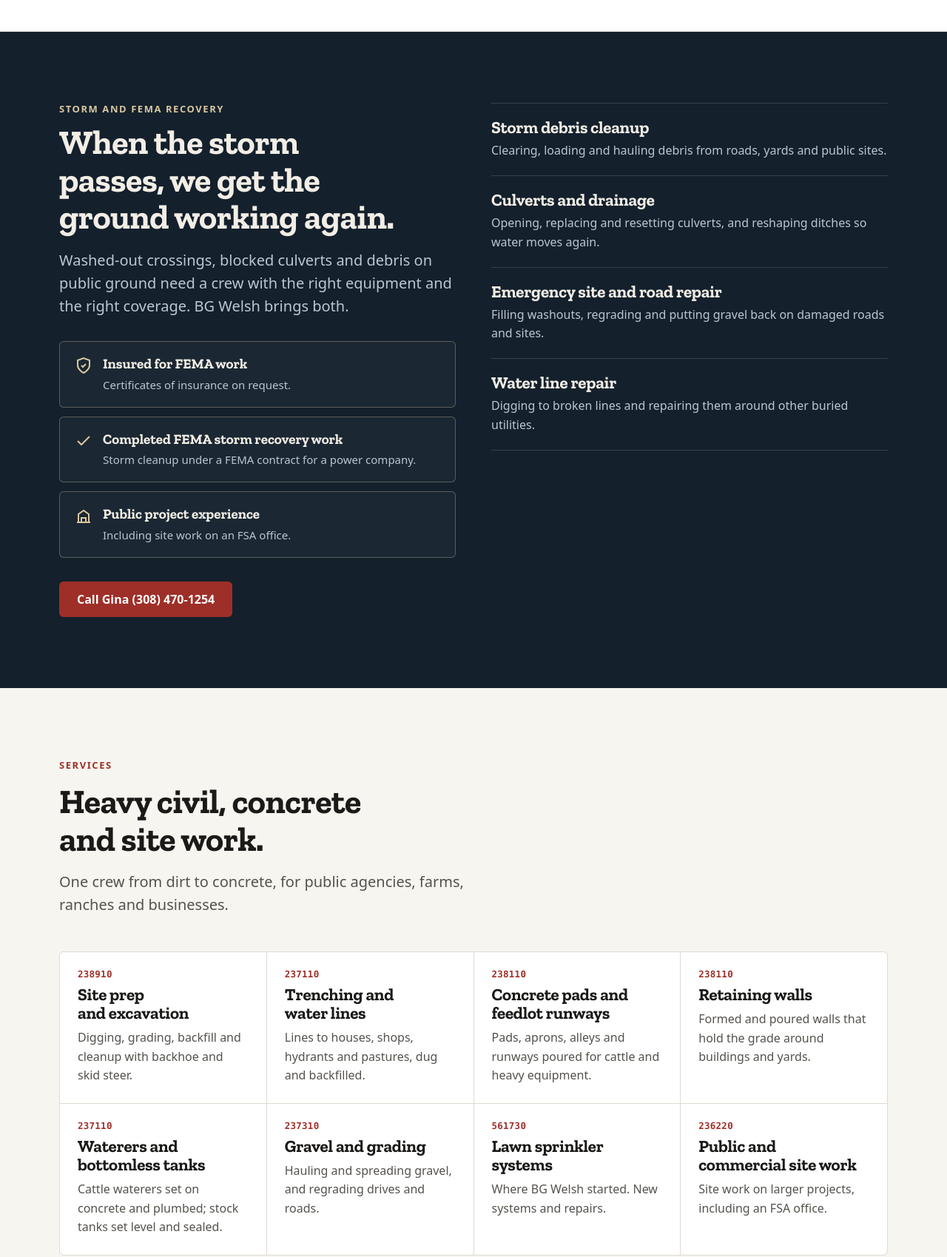
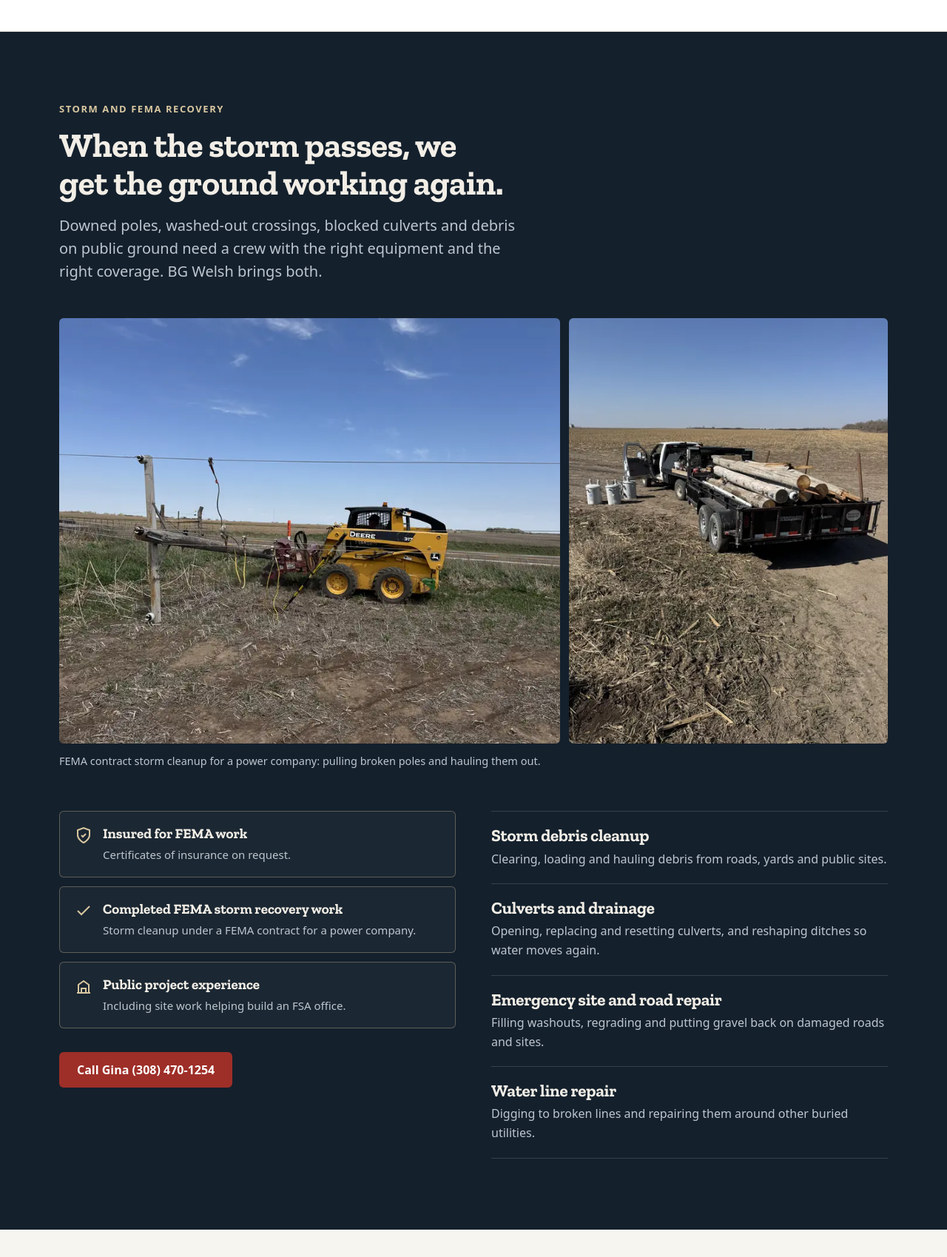
Before and after one commit to bonhamjd/bgwelsh, a plain HTML site: page index.html in a window 1280 px wide. Shown: the part 1360-3059 px from the top of the page at 74% size. Drawn offline with Linux system fonts and the light colour scheme.

Commit message:
Add FEMA storm cleanup and FSA office photos

```diff
--- a/index.html
+++ b/index.html
@@ -182,6 +182,15 @@ h3{font-size:clamp(20px,2vw,23px)}
 .caps p{color:var(--on-ink-2);font-size:16px}
 .storm .ctas{margin-top:var(--s4)}
 
+.storm-photos{margin-bottom:clamp(40px,5vw,56px)}
+.sp-grid{display:grid;gap:12px}
+.sp-grid img{width:100%;height:100%;object-fit:cover;border-radius:var(--r);background:#24323f}
+.sp-grid img:first-child{aspect-ratio:4/3}
+.sp-grid img:last-child{aspect-ratio:4/3;object-position:50% 45%}
+@media (min-width:900px){.sp-grid{grid-template-columns:1.57fr 1fr}.sp-grid img:last-child{aspect-ratio:auto}}
+.storm-photos figcaption{margin-top:12px;font-size:14.5px;color:var(--on-ink-2)}
+.storm .sec-head h2{color:var(--on-ink)}
+
 /* Services */
 .svcs{list-style:none;padding:0;display:grid;gap:1px;background:var(--line);border:1px solid var(--line);border-radius:var(--r);overflow:hidden;grid-template-columns:repeat(auto-fit,minmax(260px,1fr))}
 .svc{background:var(--white);padding:24px;display:grid;gap:8px;align-content:start}
@@ -191,7 +200,9 @@ h3{font-size:clamp(20px,2vw,23px)}
 /* Past performance */
 .pp{background:var(--white);border-block:1px solid var(--line)}
 .pp-gov{display:grid;gap:16px;grid-template-columns:repeat(auto-fit,minmax(280px,1fr));margin-bottom:var(--s5)}
-.pp-card{border:1px solid var(--line);border-left:4px solid var(--rust);border-radius:var(--r);padding:24px;background:var(--paper)}
+.pp-card{border:1px solid var(--line);border-top:4px solid var(--rust);border-radius:var(--r);padding:0 0 24px;background:var(--paper);overflow:hidden}
+.pp-card img{width:100%;aspect-ratio:16/10;object-fit:cover;margin-bottom:20px}
+.pp-card>:not(img){padding-inline:24px}
 .pp-card .eyebrow{font-size:12px}
 .pp-card h3{margin-top:10px}
 .pp-card p{color:var(--muted);margin-top:8px;font-size:16px}
@@ -336,15 +347,25 @@ footer{background:#0f1922;color:var(--on-ink-2);padding-block:32px;font-size:15p
 </section>
 
 <section class="storm" id="storm" aria-labelledby="storm-title">
- <div class="wrap storm-grid">
+ <div class="wrap">
+  <div class="sec-head">
+   <p class="eyebrow">Storm and FEMA recovery</p>
+   <h2 id="storm-title">When the storm passes, we get the ground working again.</h2>
+   <p class="lead">Downed poles, washed-out crossings, blocked culverts and debris on public ground need a crew with the right equipment and the right coverage. BG Welsh brings both.</p>
+  </div>
+  <figure class="storm-photos">
+   <div class="sp-grid">
+    <img src="img/fema-pole-skidsteer-960.webp" srcset="img/fema-pole-skidsteer-640.webp 640w, img/fema-pole-skidsteer-960.webp 960w" sizes="(min-width:900px) 690px, 100vw" width="960" height="720" loading="lazy" decoding="async" alt="Skid steer with an attachment working a broken wooden power pole along a fence line, with the power line overhead">
+    <img src="img/fema-pole-trailer-600.webp" srcset="img/fema-pole-trailer-480.webp 480w, img/fema-pole-trailer-600.webp 600w" sizes="(min-width:900px) 440px, 100vw" width="600" height="800" loading="lazy" decoding="async" alt="Pickup and flatbed trailer loaded with broken wooden power poles in a harvested field, with three pole transformers set on the ground beside the truck">
+   </div>
+   <figcaption>FEMA contract storm cleanup for a power company: pulling broken poles and hauling them out.</figcaption>
+  </figure>
+  <div class="storm-grid">
    <div>
-   <p class="eyebrow">Storm and FEMA recovery</p>
-   <h2 id="storm-title" style="margin-top:12px">When the storm passes, we get the ground working again.</h2>
-   <p class="lead" style="margin-top:16px">Washed-out crossings, blocked culverts and debris on public ground need a crew with the right equipment and the right coverage. BG Welsh brings both.</p>
-   <div class="badges">
+    <div class="badges" style="margin-top:0">
      <div class="badge"><svg viewBox="0 0 24 24" fill="none" stroke="currentColor" stroke-width="2" aria-hidden="true"><path d="M12 22s8-4 8-10V5l-8-3-8 3v7c0 6 8 10 8 10z"/><path d="m9 12 2 2 4-4"/></svg><div><strong>Insured for FEMA work</strong><span>Certificates of insurance on request.</span></div></div>
      <div class="badge"><svg viewBox="0 0 24 24" fill="none" stroke="currentColor" stroke-width="2" aria-hidden="true"><path d="M20 6 9 17l-5-5"/></svg><div><strong>Completed FEMA storm recovery work</strong><span>Storm cleanup under a FEMA contract for a power company.</span></div></div>
-    <div class="badge"><svg viewBox="0 0 24 24" fill="none" stroke="currentColor" stroke-width="2" aria-hidden="true"><path d="M3 21h18M5 21V10l7-5 7 5v11M9 21v-6h6v6"/></svg><div><strong>Public project experience</strong><span>Including site work on an FSA office.</span></div></div>
+     <div class="badge"><svg viewBox="0 0 24 24" fill="none" stroke="currentColor" stroke-width="2" aria-hidden="true"><path d="M3 21h18M5 21V10l7-5 7 5v11M9 21v-6h6v6"/></svg><div><strong>Public project experience</strong><span>Including site work helping build an FSA office.</span></div></div>
     </div>
     <div class="ctas storm-cta"><a class="btn btn-primary" href="tel:+13084701254">Call Gina (308) 470-1254</a></div>
    </div>
@@ -354,6 +375,7 @@ footer{background:#0f1922;color:var(--on-ink-2);padding-block:32px;font-size:15p
     <li><h3>Emergency site and road repair</h3><p>Filling washouts, regrading and putting gravel back on damaged roads and sites.</p></li>
     <li><h3>Water line repair</h3><p>Digging to broken lines and repairing them around other buried utilities.</p></li>
    </ul>
+  </div>
  </div>
 </section>
 
@@ -385,8 +407,8 @@ footer{background:#0f1922;color:var(--on-ink-2);padding-block:32px;font-size:15p
    <p class="lead">References and project details are available on request.</p>
   </div>
   <div class="pp-gov">
-   <article class="pp-card"><p class="eyebrow">Government</p><h3>FEMA contract storm cleanup for a power company</h3><p>Storm cleanup completed under a FEMA contract for a power company.</p></article>
-   <article class="pp-card"><p class="eyebrow">Government</p><h3>Site work helping build an FSA office</h3><p>Site work on the build of an FSA office.</p></article>
+   <article class="pp-card"><img src="img/fema-pole-skidsteer-640.webp" width="640" height="480" loading="lazy" decoding="async" alt="Skid steer working a broken wooden power pole along a fence line during storm cleanup"><p class="eyebrow">Government &middot; FEMA contract</p><h3>FEMA contract storm cleanup for a power company</h3><p>Storm cleanup completed under a FEMA contract for a power company, including pulling broken power poles and hauling them out.</p></article>
+   <article class="pp-card"><img src="img/fsa-site-excavator-640.webp" srcset="img/fsa-site-excavator-640.webp 640w, img/fsa-site-excavator-1000.webp 1000w" sizes="(min-width:900px) 560px, 100vw" width="640" height="446" loading="lazy" decoding="async" alt="Operator in a mini excavator digging dirt beside a paved highway"><p class="eyebrow">Government &middot; Public building</p><h3>Site work helping build an FSA office</h3><p>Excavation and site work helping build an FSA office.</p></article>
   </div>
   <p class="pp-sub">Recent private jobs</p>
   <div class="projects">
```
Also changed, not shown: capability.html (+11 -3 lines), img/fema-pole-skidsteer-640.webp (added), img/fema-pole-skidsteer-960.webp (added), img/fema-pole-trailer-480.webp (added), img/fema-pole-trailer-600.webp (added), img/fsa-site-excavator-1000.webp (added), img/fsa-site-excavator-640.webp (added), img/print-fema-pole-skidsteer.jpg (added), img/print-fema-pole-trailer.jpg (added), img/print-fsa-site-excavator.jpg (added), 1 other file. Lines whose indentation alone changed are shown as unchanged.
